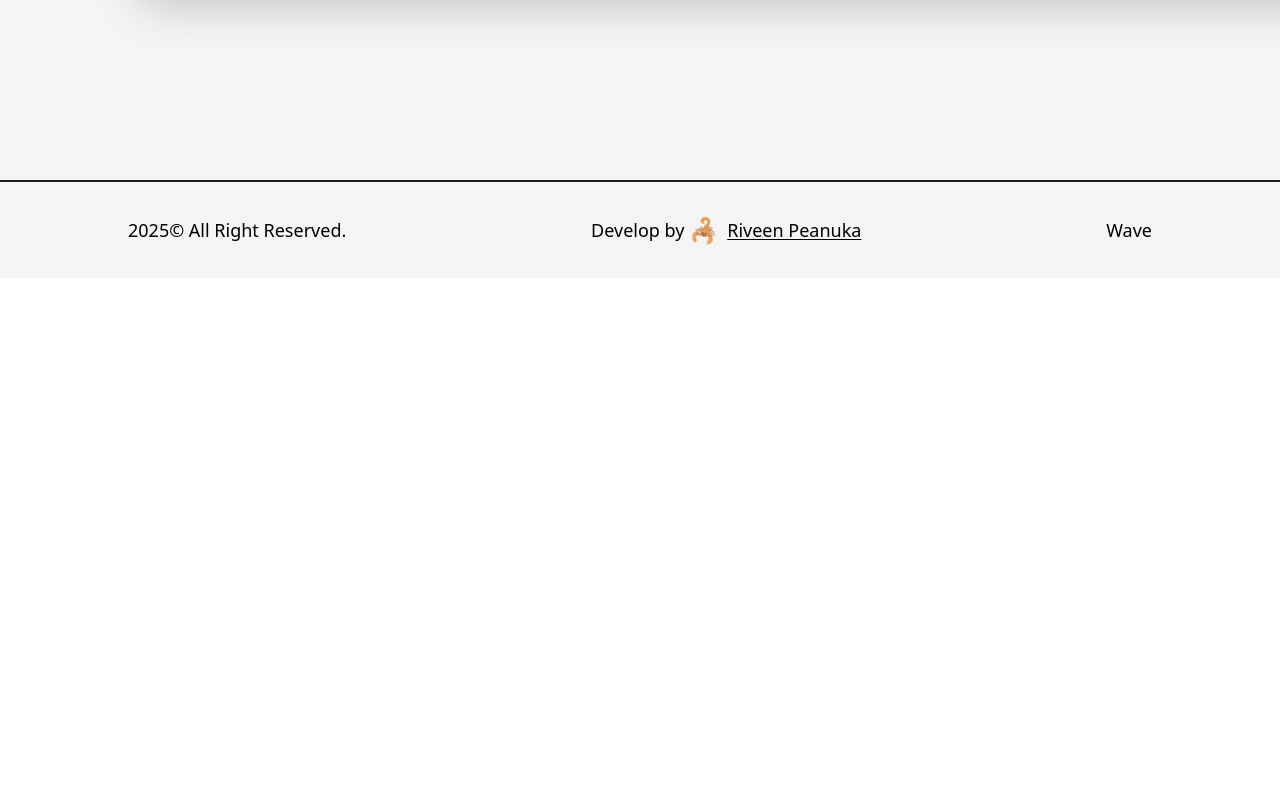
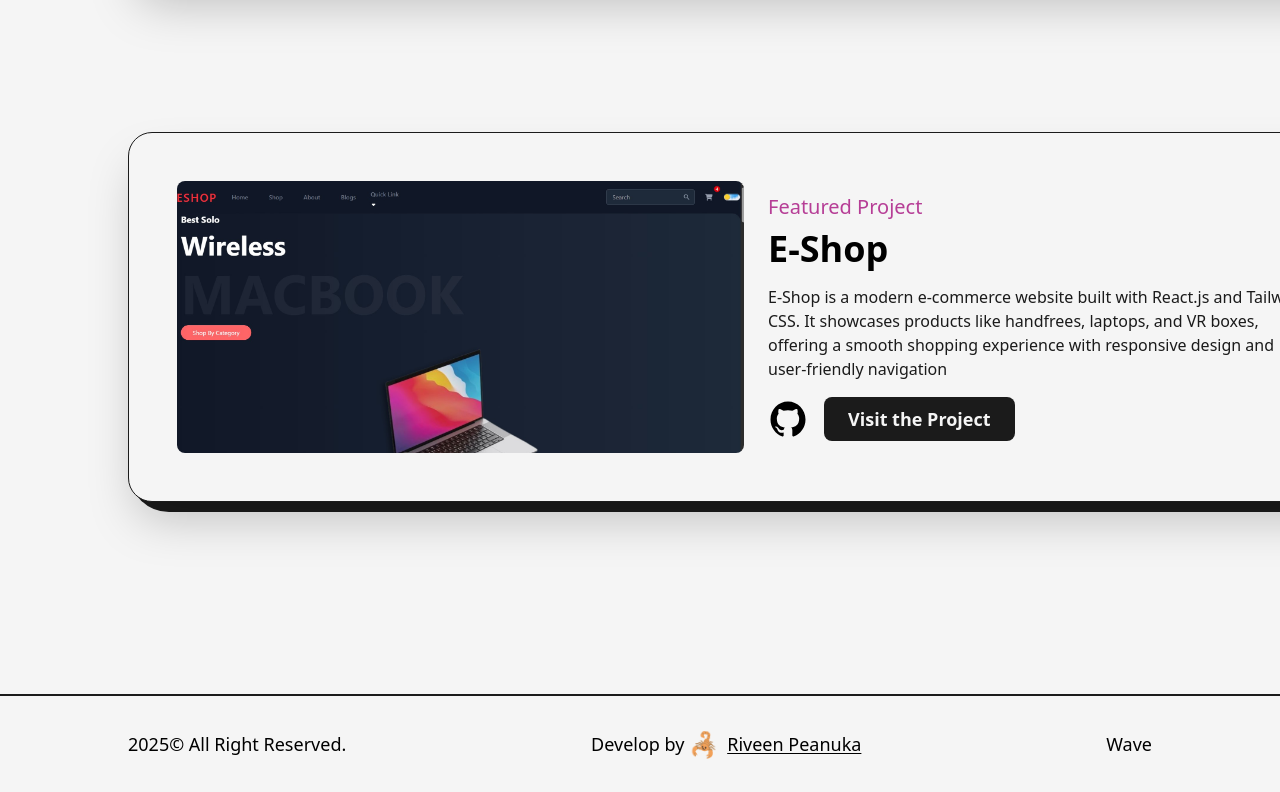
Before and after one commit to spriveen/Portfolio, a Next.js app: page /project in a window 1280 px wide. Shown: the part 10421-11213 px from the top of the page. Before the commit the page ends 10699 px from the top, so only its background shows below. Built offline with nearby package versions, Linux system fonts and the light colour scheme.

Commit message:
update project.js

```diff
--- a/src/pages/project.js
+++ b/src/pages/project.js
@@ -24,6 +24,7 @@ import project17 from '../../public/images/projects/15.jpg'
 import project18 from '../../public/images/projects/16.jpg'
 import project19 from '../../public/images/projects/17.jpg'
 import project20 from '../../public/images/projects/18.jpg'
+import project21 from '../../public/images/projects/19.jpg'
 
 import { motion } from 'framer-motion'
 import AnimatedText from '@/components/AnimatedText'
@@ -335,6 +336,18 @@ const project = () => {
               />
             </div>
 
+             <div className='col-span-12'>
+              <FeaturedProject
+                title="E-Shop"
+                img={project21}
+                summary="E-Shop is a modern e-commerce website built with React.js and Tailwind CSS. It showcases products like handfrees, laptops, and VR boxes, offering a smooth shopping experience with responsive design and user-friendly navigation"
+                link="/"
+                github="https://github.com/spriveen/Eshop"
+                type="Featured Project"
+              />
+            </div>
+
+
 
 
             {/* Add additional FeaturedProject components here if needed */}
```
Also changed, not shown: public/images/projects/19.jpg (added).
